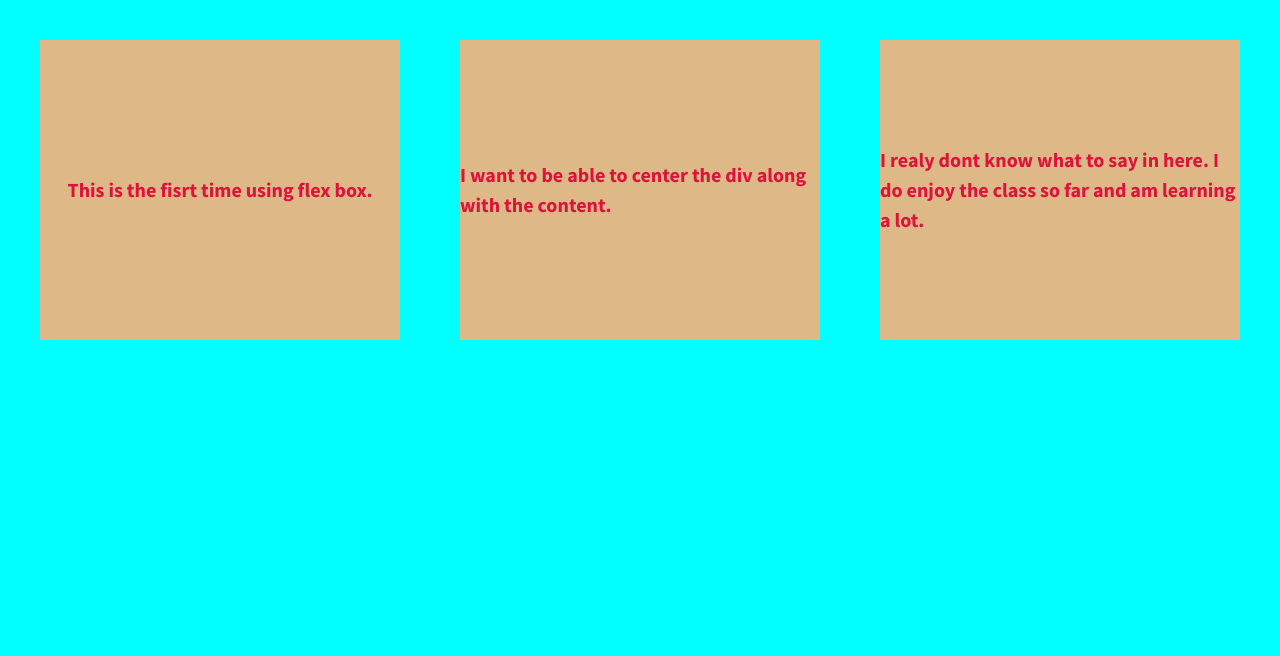
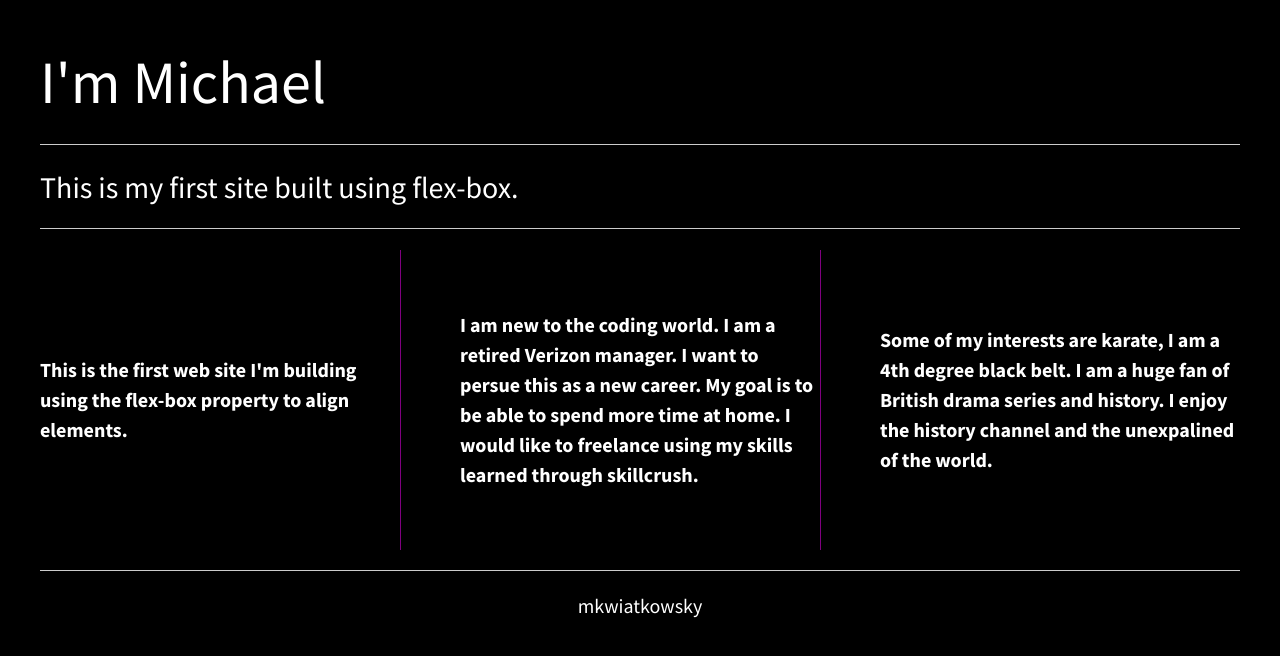
Before and after one commit to SkillCrush-MK/flexbox-grid, a plain HTML site: page index.html in a window 1280 px wide. Drawn offline with nearby package versions, Linux system fonts and the light colour scheme.

Commit message:
initial commit

```diff
--- a/css/main.css
+++ b/css/main.css
@@ -106,8 +106,17 @@ body {
   padding: 2em;
   font-size: 1.25em;
   height: 100%;
-  background-color: #00ffff
-  ;
+  background-color:black;
+
+}
+
+ .intro {
+    color: white;
+    font-size: 3em;
+}
+.about {
+    color: white;
+    font-size: 1.5em;
 }
 
 .wrapper {
@@ -117,18 +126,29 @@ body {
   justify-content: space-between;
 }
 
+
+
 .div-1, .div-2, .div-3 {
   /*give the divs a width of 30%, add display:flex, set justify-content and align-items to center*/
 
-  color: #DC143C;
+  color: white;
   line-height: 1.5em;
   font-size: 1em;
-  background-color: #DEB887;
+  background-color: black;
   height: 300px;
   display:flex;
   width: 30%;
   justify-content: center;
   align-items: center;
+}
+.div-1, .div-2 {
+    border-right: .05em solid purple;
+}
+
+footer{
+    color: white;
+    font-size: 1em;
+    text-align: center;
 }
 
 
--- a/index.html
+++ b/index.html
@@ -3,7 +3,7 @@
     <head>
         <meta charset="utf-8">
         <meta http-equiv="x-ua-compatible" content="ie=edge">
-        <title>Make me into a grid!</title>
+        <title>My Project</title>
         <meta name="description" content="">
         <meta name="viewport" content="width=device-width, initial-scale=1">
 
@@ -21,17 +21,25 @@
             <p class="browserupgrade">You are using an <strong>outdated</strong> browser. Please <a href="http://browsehappy.com/">upgrade your browser</a> to improve your experience.</p>
         <![endif]-->
 
+        <div class="intro">
+             I'm Michael
+         </div>
+        <hr>
+        <div class="about">
+            This is my first site built using flex-box.
+        </div>
+
+        <hr>
         <section class="wrapper">
             <div class="div-1">
-                This is the fisrt time using flex box.
-            </div>
+                This is the first web site I'm building using the flex-box property to align elements.</div>
             <div class="div-2">
-                I want to be able to center the div along with the content.
-            </div>
+                    I am new to the coding world. I am a retired Verizon manager. I want to persue this as a new career. My goal is to be able to spend more time at home. I would like to freelance using my skills learned through skillcrush.
+                </div>
             <div class="div-3">
-                I realy dont know what to say in here.
-                I do enjoy the class so far and am learning a lot.
-            </div>
+                    Some of my interests are karate, I am a 4th degree black belt. I am a huge fan of British drama series and history.
+                    I enjoy the history channel and the unexpalined of the world.
+                </div>
         </section>
 
         <script src="https://ajax.googleapis.com/ajax/libs/jquery/1.11.3/jquery.min.js"></script>
@@ -49,4 +57,8 @@
             ga('create','UA-XXXXX-X','auto');ga('send','pageview');
         </script>
     </body>
+    <hr>
+    <footer>
+        mkwiatkowsky
+    </footer>
 </html>
```
